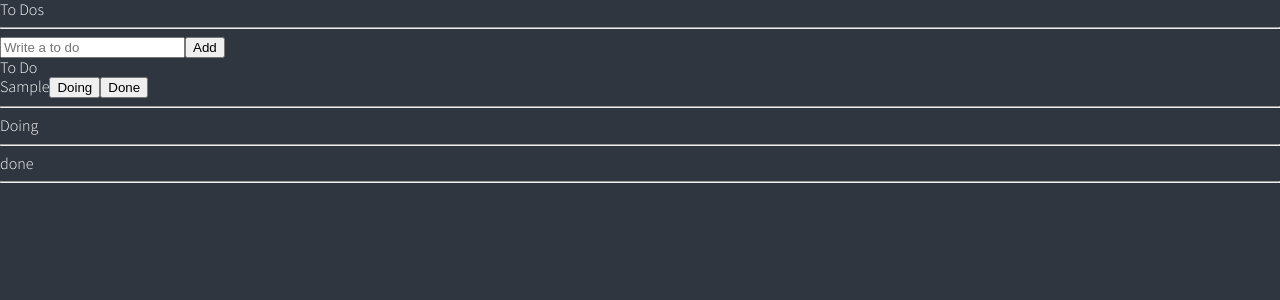
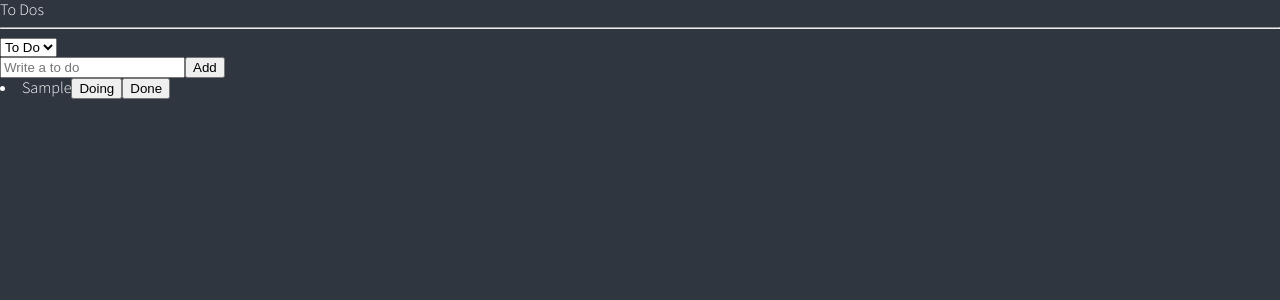
Before and after one commit to greedysiru/to-do, a React (Create React App) app: page / in a window 1280 px wide. Both pictures are taken after typing "Sample" into the empty fields and a click on the button "Add". Shown: the top 300 px of the page. Built offline with nearby package versions, Linux system fonts and the light colour scheme.

Commit message:
FEAT : 5.18 Enums

```diff
--- a/package.json
+++ b/package.json
@@ -58,5 +58,5 @@
     "@types/react-router-dom": "^5.3.1",
     "@types/styled-components": "^5.1.15"
   },
-  "homepage": "https://nomadcoders.github.io/react-masterclass"
+  "homepage": "https://nomadcoders.github.io/to-do"
 }
--- a/src/components/CreateToDo.tsx
+++ b/src/components/CreateToDo.tsx
@@ -1,6 +1,6 @@
 import { useForm } from "react-hook-form";
-import { useSetRecoilState } from "recoil";
-import { toDoState } from "./atmos";
+import { useRecoilValue, useSetRecoilState } from "recoil";
+import { categoryState, toDoState } from "./atmos";
 
 interface IForm {
   toDo: string;
@@ -8,12 +8,13 @@
 
 function CreateToDo() {
   const setToDos = useSetRecoilState(toDoState);
+  const category = useRecoilValue(categoryState);
   const { register, handleSubmit, setValue } = useForm<IForm>();
 
   const handleValid = ({ toDo }: IForm) => {
     // 새로운 배열을 return해야 함
     setToDos((oldToDos) => [
-      { text: toDo, id: Date.now(), category: "TO_DO" },
+      { text: toDo, id: Date.now(), category },
       ...oldToDos,
     ]);
     setValue("toDo", "");
--- a/src/components/ToDo.tsx
+++ b/src/components/ToDo.tsx
@@ -1,6 +1,6 @@
 import React from "react";
 import { useSetRecoilState } from "recoil";
-import { IToDo, toDoState } from "./atmos";
+import { Categories, IToDo, toDoState } from "./atmos";
 
 function ToDo({ text, category, id }: IToDo) {
   const setToDos = useSetRecoilState(toDoState);
@@ -22,18 +22,18 @@
   return (
     <li>
       <span>{text}</span>
-      {category !== "DOING" && (
-        <button name="DOING" onClick={onClick}>
+      {category !== Categories.DOING && (
+        <button name={Categories.DOING} onClick={onClick}>
           Doing
         </button>
       )}
-      {category !== "TO_DO" && (
-        <button name="TO_DO" onClick={onClick}>
+      {category !== Categories.TO_DO && (
+        <button name={Categories.TO_DO} onClick={onClick}>
           ToDo
         </button>
       )}
-      {category !== "DONE" && (
-        <button name="DONE" onClick={onClick}>
+      {category !== Categories.DONE && (
+        <button name={Categories.DONE} onClick={onClick}>
           Done
         </button>
       )}
--- a/src/components/ToDoList.tsx
+++ b/src/components/ToDoList.tsx
@@ -1,37 +1,28 @@
-import { useRecoilValue } from "recoil";
-import { toDoSelector, toDoState } from "./atmos";
+import React from "react";
+import { useRecoilState, useRecoilValue } from "recoil";
+import { Categories, categoryState, toDoSelector } from "./atmos";
 import CreateToDo from "./CreateToDo";
 import ToDo from "./ToDo";
 
 function ToDoList() {
-  const [toDo, doing, done] = useRecoilValue(toDoSelector);
-
+  const toDos = useRecoilValue(toDoSelector);
+  const [category, setCategory] = useRecoilState(categoryState);
+  const onInput = (event: React.FormEvent<HTMLSelectElement>) => {
+    setCategory(event.currentTarget.value as any);
+  };
   return (
     <div>
       <h1>To Dos</h1>
       <hr />
+      <select value={category} onInput={onInput}>
+        <option value={Categories.TO_DO}>To Do</option>
+        <option value={Categories.DOING}>Doing</option>
+        <option value={Categories.DONE}>Done</option>
+      </select>
       <CreateToDo />
-      <h2>To Do</h2>
-      <ul>
-        {toDo.map((toDo) => (
-          <ToDo key={toDo.id} {...toDo} />
-        ))}
-      </ul>
-      <hr />
-      <h2>Doing</h2>
-      <ul>
-        {doing.map((toDo) => (
-          <ToDo key={toDo.id} {...toDo} />
-        ))}
-      </ul>
-      <hr />
-      <h2>done</h2>
-      <ul>
-        {done.map((toDo) => (
-          <ToDo key={toDo.id} {...toDo} />
-        ))}
-      </ul>
-      <hr />
+      {toDos?.map((toDo) => (
+        <ToDo key={toDo.id} {...toDo} />
+      ))}
     </div>
   );
 }
--- a/src/components/atmos.tsx
+++ b/src/components/atmos.tsx
@@ -1,11 +1,25 @@
 import { atom, selector } from "recoil";
+
+// enumerable
+// 일련의 숫자를 문자로 표현해 줌
+export enum Categories {
+  "TO_DO" = "TO_DO", // 0
+  "DOING" = "DOING", // 1
+  "DONE" = "DONE", // 2
+}
 
 export interface IToDo {
   text: string;
   id: number;
   // 세 가지의 문자열만 받을 수 있음
-  category: "TO_DO" | "DOING" | "DONE";
+  category: Categories;
 }
+
+export const categoryState = atom<IToDo["category"]>({
+  key: "category",
+  // 정의한 enum에 접근
+  default: Categories.TO_DO,
+});
 
 // 제네릭으로 인터페이스를 전달
 export const toDoState = atom<IToDo[]>({
@@ -21,11 +35,8 @@
   get: ({ get }) => {
     // atom을 가져옴
     const toDos = get(toDoState);
+    const selectedCategory = get(categoryState);
     // 여기서 return하는 값이 이 selector의 value가 됨
-    return [
-      toDos.filter((toDo) => toDo.category === "TO_DO"),
-      toDos.filter((toDo) => toDo.category === "DOING"),
-      toDos.filter((toDo) => toDo.category === "DONE"),
-    ];
+    return [...toDos.filter((toDo) => toDo.category === selectedCategory)];
   },
 });
```
